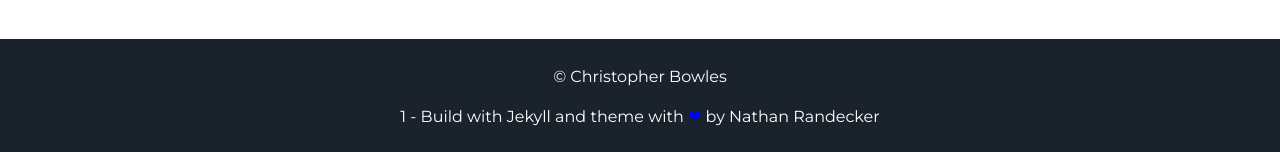
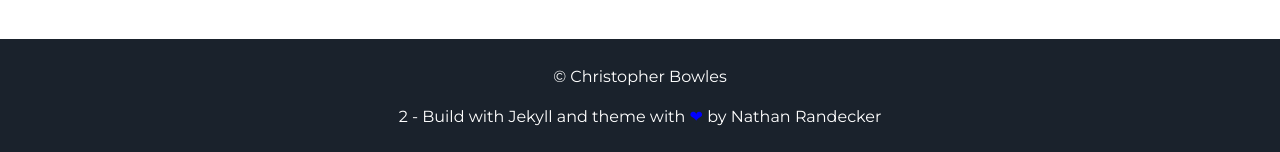
Before and after one commit to Cris-Bwls/Cris-Bwls.github.io, a Jekyll site: the page built from index.html, in a window 1280 px wide and 900 px high, scrolled down 1635 px. Shown: the part 745-897 px from the top of the window. Built offline with Jekyll 4.4.1, drawn with Linux system fonts in a browser that asks for light colours; nearby versions of some CDN libraries; library files that are not in the unit come from our copies.

```diff
--- a/_includes/footer.html
+++ b/_includes/footer.html
@@ -1,8 +1,9 @@
 <footer class="footer">
     <p>&copy; {{site.username}}</p>
-    <p>1 - Build with Jekyll and theme with <span class="love">❤</span> by <a href="https://github.com/nrandecker">Nathan Randecker</a></p>
+    <p>2 - Build with Jekyll and theme with <span class="love">❤</span> by <a href="https://github.com/nrandecker">Nathan Randecker</a></p>
 </footer>
 <script src="//cdn.jsdelivr.net/particles.js/2.0.0/particles.min.js"></script>
 <script src="{{ "/assets/js/sweet-scroll.min.js" | prepend: site.baseurl }}"></script>
+<script src="{{ "/assets/js/jquery.ripples-min.js" | prepend: site.baseurl }}"></script>
 <script src="{{ "/assets/js/main.js" | prepend: site.baseurl }}"></script>
 {% include google-analytics.html %}
--- a/_includes/header.html
+++ b/_includes/header.html
@@ -2,7 +2,7 @@
   <div class="header">
       <h1>
         <span class="site-title">{{site.username}}</span>
-        <span class="site-description">{{site.user_title + "1"}}</span>
+        <span class="site-description">{{site.user_title}}</span>
       </h1>
       <div class="header-icons">
         <a aria-label="Send email" href={{site.email}}><i class="icon fa fa-envelope"></i></a>
--- a/assets/js/main.js
+++ b/assets/js/main.js
@@ -892,8 +892,15 @@ document.addEventListener(
     "DOMContentLoaded",
     function () {
         new SweetScroll({});
+        jQuery(document).ready(function() {
+            $('#particles-js').ripples({
+                resolution: 512,
+                dropRadius: 20, //px
+                perturbance: 0.04,
+            });
+        });
         //particlesJS(
-        //    "particles-js", {
+        //"particles-js", {
         //        particles: {
         //            number: {
         //                value: 30,
```
Also changed, not shown: other parts of _includes/header.html (+0 -12 lines).
